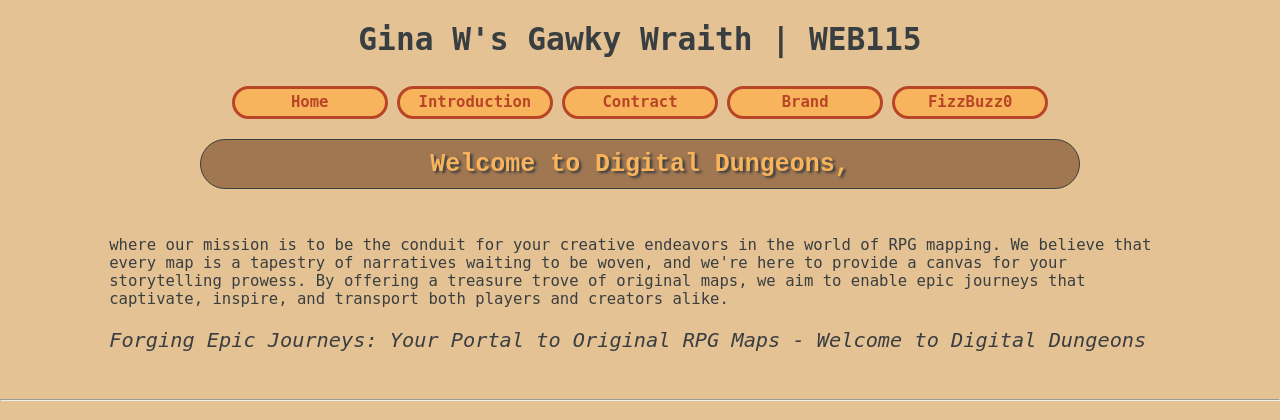
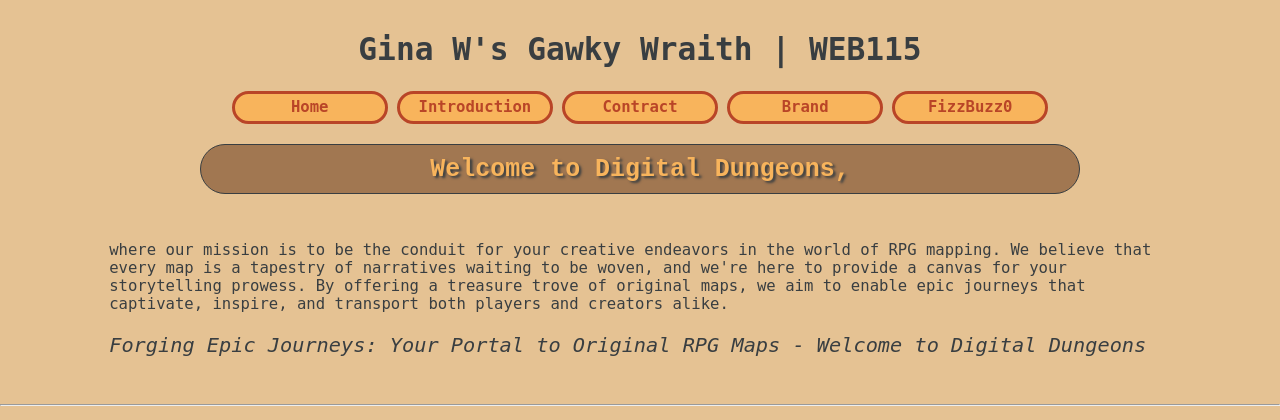
Before and after one commit to gwhitle/gwhitle.github.io, a PHP site: page /web115/brand.html in a window 1280 px wide. Shown: the top 420 px of the page. Run offline with PHP 8.4, Linux system fonts and the light colour scheme.

Commit message:
added missing measurement
added missing measurement type

```diff
--- a/web115/styles/default.css
+++ b/web115/styles/default.css
@@ -8,11 +8,14 @@ body {
     max-width: 159em;
     font-size: 1.2em;
 }
-#h1Main{
-    margin: 1em auto .5;
+
+#h1Main {
+    margin: 1em auto .5em;
     font-size: 2em;
 }
-#h2Main, #greeting{
+
+#h2Main,
+#greeting {
     margin: .5em 8em .4em;
     padding: .4em;
     font-family: 'Courier New';
@@ -20,7 +23,7 @@ body {
     background-color: #a17751;
     color: #f8b45c;
     text-shadow: .1em .1em .1em #393E41;
-    border: .07em #393E41 solid ;
+    border: .07em #393E41 solid;
     border-radius: 5em;
 }
 
@@ -45,13 +48,14 @@ header nav a:hover {
     border: .22em solid #795548;
     text-decoration: none;
 }
+
 /*-------------End link styles-------------*/
 
 /*-------------header and footer styles-------------*/
 
 header nav a {
     width: 9em;
-    font-weight:bold;
+    font-weight: bold;
     font-size: 1em;
     display: inline-block;
     border: .22em solid #B94527;
@@ -61,7 +65,7 @@ header nav a {
     padding: .3em;
 }
 
-footer nav hr{
+footer nav hr {
     margin: 2em 5em;
     border: .15em solid #795548;
 }
@@ -99,7 +103,7 @@ div#contractParagraph1 {
 /*-------------End contract styles-------------*/
 
 /*-------------m2 brand styles-------------*/
-div#brandParagraph1{
+div#brandParagraph1 {
     margin: 3em 7em;
     text-align: left;
 }
@@ -166,19 +170,21 @@ ul#colorsList li {
     border: .3em solid #f8b45c;
     color: #f8b45c;
 }
+
 /*-------------End m2 brand styles-------------*/
 
 /*-------------fizzbuzz styles-------------*/
-#fizzLegend{
+#fizzLegend {
     width: 33%;
     padding: .4em 0em;
     background-color: #B94527;
     color: #F8B45C;
     text-shadow: .1em .1em .1em #222425;
     font-size: 1.2em;
-    font-weight:bold;
+    font-weight: bold;
     border: #393E41 solid .2em;
 }
+
 div#loopColumns p:first-child {
     margin: 0;
 }
@@ -192,4 +198,5 @@ p#loopText {
     text-align: left;
     line-height: 2.5em;
 }
+
 /*-------------End fizzbuzz styles-------------*/
```
